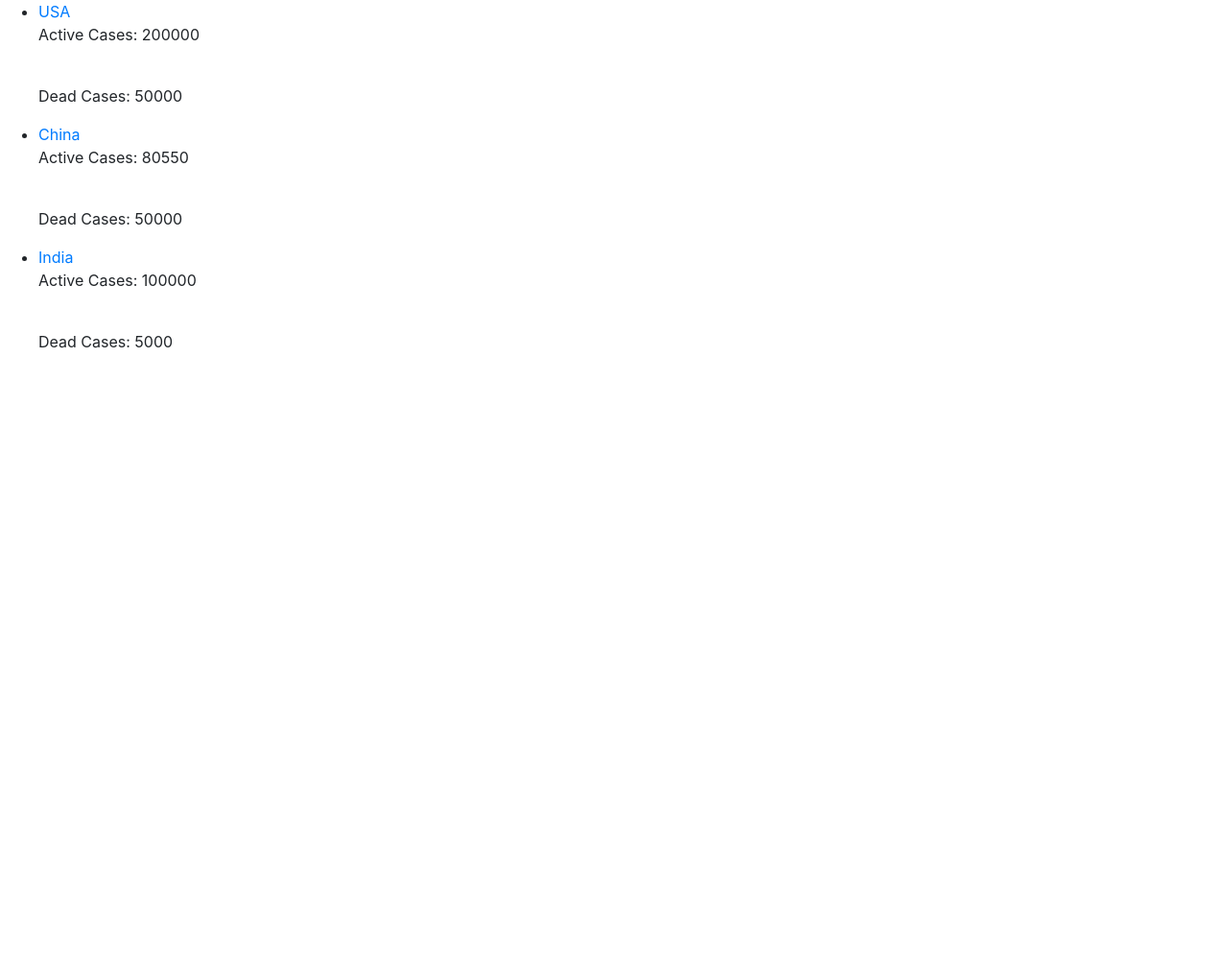
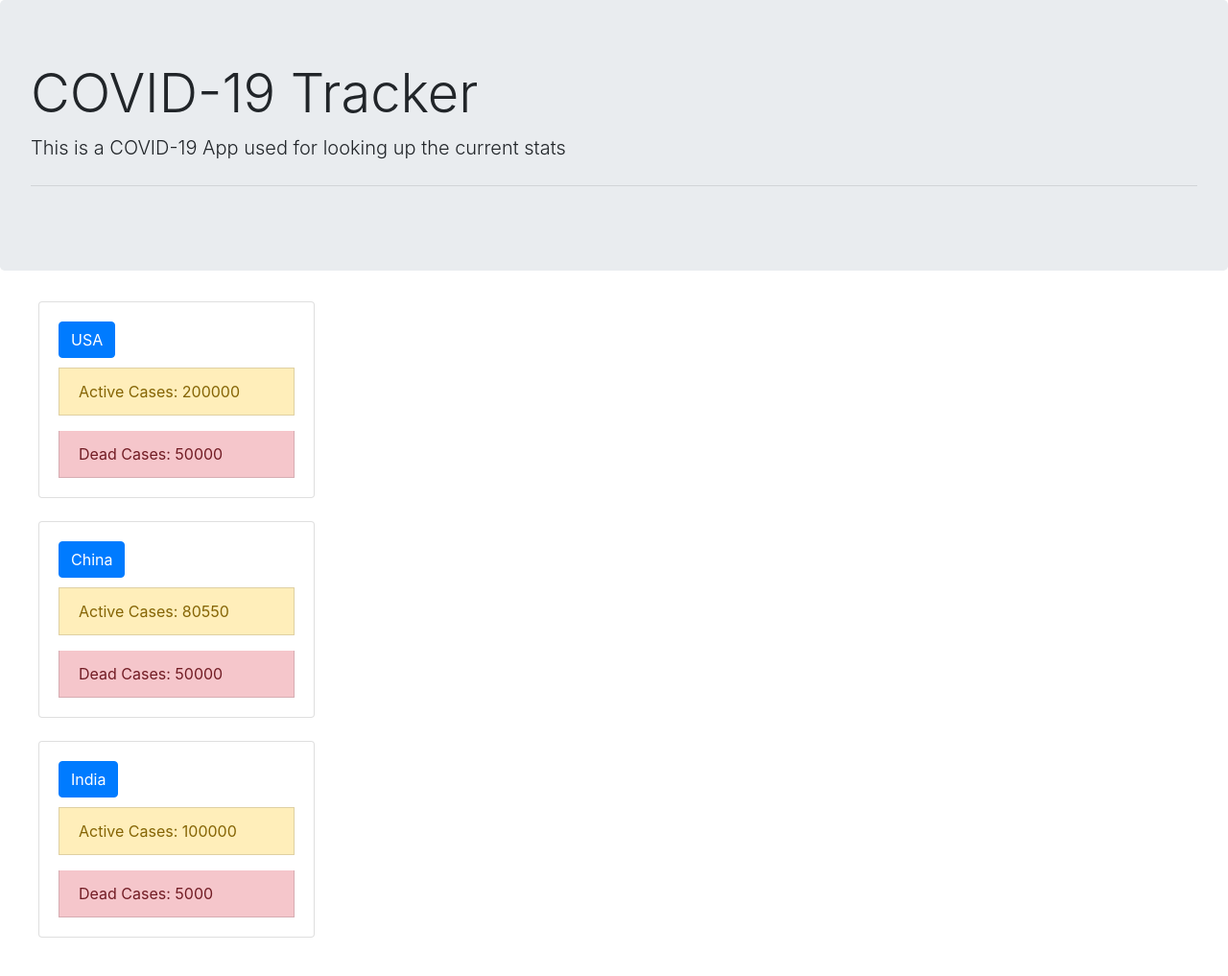
Before and after one commit to usmankhan-bit/Covid-Tracker-Django-App-, a Django app: page /countries/ in a window 1280 px wide. Shown: the whole page at 96% size. Before the commit the page ends 363 px from the top, so only its background shows below. Run offline with Django 3.2, Linux system fonts and the light colour scheme; data comes from the database, SQL or seed files in the repository; some libraries are stand-ins or nearby versions.

Commit message:
Added Bootstrap classes to home page

```diff
--- a/covidcases/templates/covidcases/base.html
+++ b/covidcases/templates/covidcases/base.html
@@ -7,6 +7,11 @@
     <title>Covid Tracker</title>
 </head>
 <body>
+    <div class="jumbotron">
+        <h1 class="display-4">COVID-19 Tracker</h1>
+        <p class="lead">This is a COVID-19 App used for looking up the current stats</p>
+        <hr class="my-4">
+    </div>
     <div class="data">
         {% block content %}{% endblock %}
     </div>
--- a/covidcases/templates/covidcases/home.html
+++ b/covidcases/templates/covidcases/home.html
@@ -3,9 +3,16 @@
     {% if all_countries %}
     <ul>
         {% for country in all_countries %}
-        <li><a href="">{{ country.country_name }}</a></li>
-        <p>Active Cases: {{country.active_cases}}</p><br>
-        <p>Dead Cases: {{country.dead_cases}}</p>
+        <div class="card" style="width: 18rem;">
+            <div class="card-body">
+               <a href="#" class="btn btn-primary" style="margin-bottom: 10px;">{{ country.country_name }}</a>
+               <p class="card-text list-group-item list-group-item-action list-group-item-warning">Active Cases:
+                   {{country.active_cases}}</p>
+               <p class="card-text list-group-item list-group-item-action list-group-item-danger">Dead Cases:
+                   {{country.dead_cases}}</p>
+            </div>
+        </div>
+        <br>
         {% endfor %}
     </ul>
     {% else %}
```
